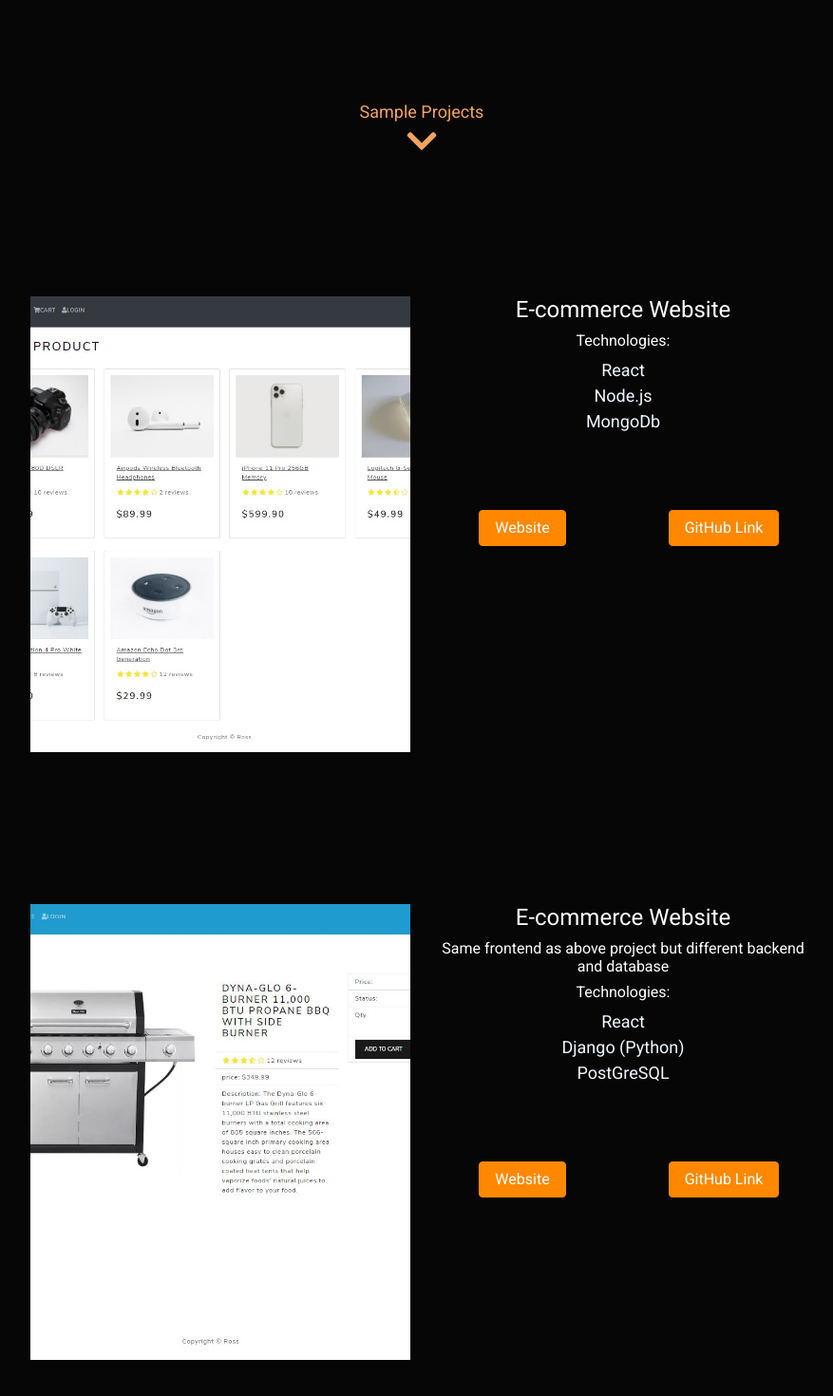
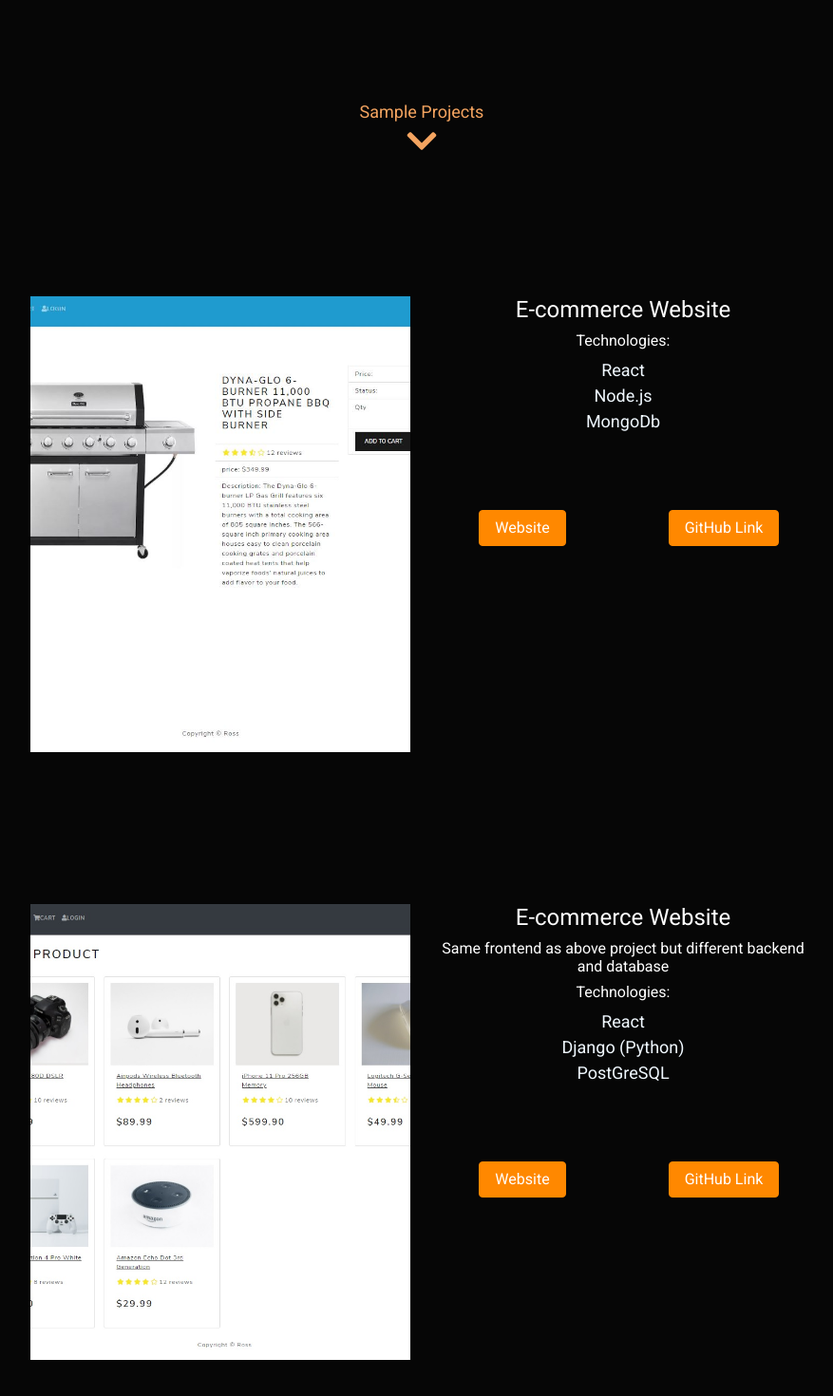
Before and after one commit to Ross-Ghazi/Portfolio, a React (Create React App) app: page / in a window 1280 px wide. Shown: the part 1496-2966 px from the top of the page at 95% size, without its empty margins (196-1073 px from the left). Built offline with nearby package versions, Linux system fonts and the light colour scheme.

Commit message:
some content updates

```diff
--- a/src/App.js
+++ b/src/App.js
@@ -113,7 +113,7 @@ function App() {
                   target="_blank"
                   rel="noreferrer noopener"
                 >
-                  <img src={sample} alt="" />
+                  <img src={sample2} alt="" />
                 </a>
               </Col>
               <Col data-aos="fade-left" md={6} className="">
@@ -158,7 +158,7 @@ function App() {
                   target="_blank"
                   rel="noreferrer noopener"
                 >
-                  <img src={sample2} alt="" />
+                  <img src={sample} alt="" />
                 </a>
               </Col>
               <Col data-aos="fade-left" md={6} className="">
```
